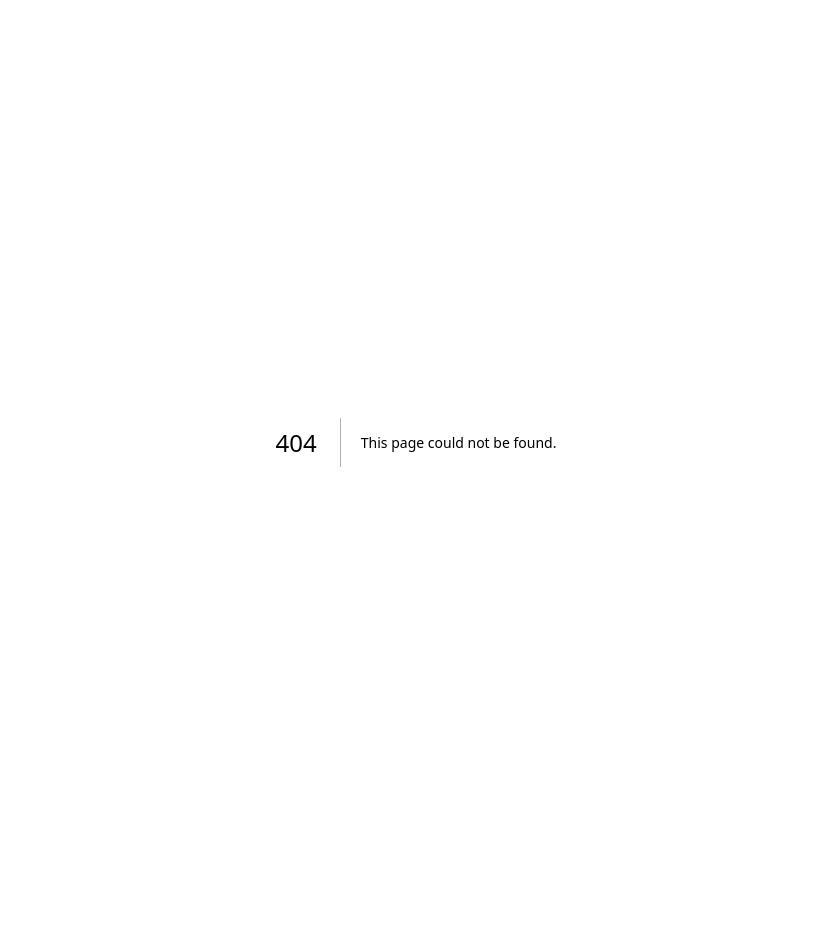
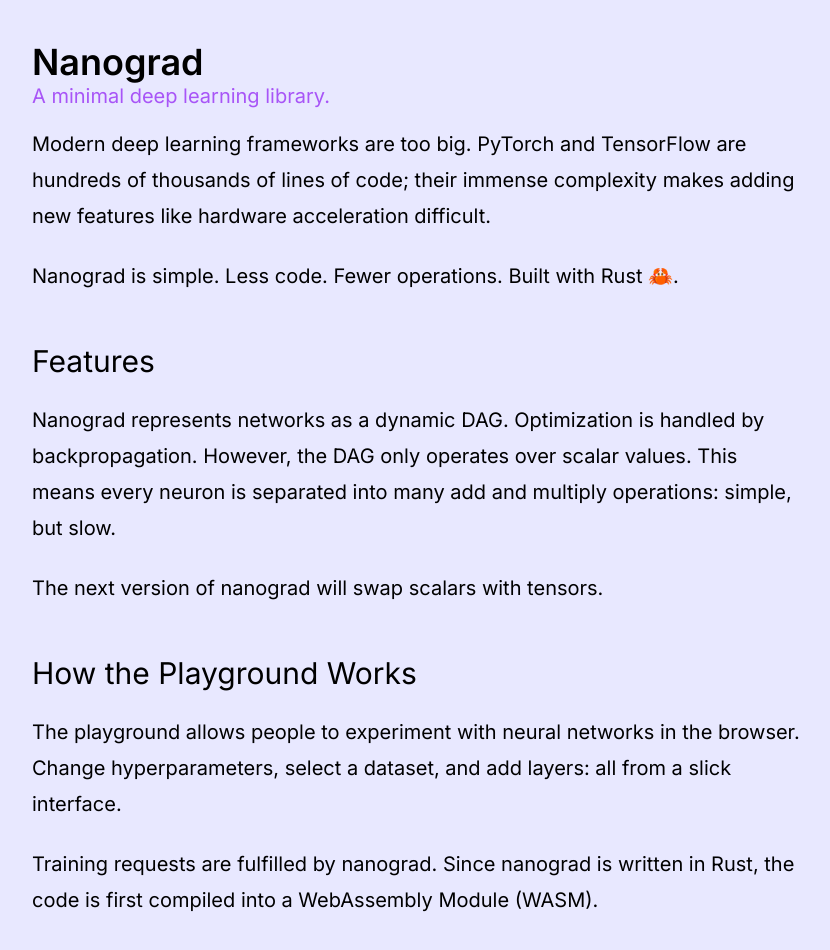
Before and after one commit to jettblu/nanograd_web, a Next.js app in the folder frontend/: page /about in a window 1280 px wide. Before the commit this address had no page. Shown: the part 100-1050 px from the top of the page, without its empty margins (224-1054 px from the left). Before the commit the page ends 974 px from the top, so only its background shows below. Built offline with nearby package versions, Linux system fonts and the light colour scheme.

Commit message:
Add about page

```diff
--- /dev/null
+++ b/frontend/app/about/page.tsx
@@ -0,0 +1,48 @@
+export default function About() {
+  return (
+    <div className="w-full mx-auto">
+      <div className="">
+        <div className="max-w-3xl mx-auto">
+          <h1 className="text-4xl font-semibold text-left">Nanograd</h1>
+          <p className="text-left text-purple-500 text-xl">
+            A minimal deep learning library.
+          </p>
+        </div>
+      </div>
+
+      <div className="mt-4 prose-xl dark:text-gray-300 max-w-3xl mx-auto">
+        <p>
+          Modern deep learning frameworks are too big. PyTorch and TensorFlow
+          are hundreds of thousands of lines of code; their immense complexity
+          makes adding new features like hardware acceleration difficult.
+        </p>
+        <p>
+          Nanograd is simple. Less code. Fewer operations. Built with Rust 🦀.
+        </p>
+        <h3>Features</h3>
+        <p>
+          Nanograd represents networks as a dynamic DAG. Optimization is handled
+          by backpropagation. However, the DAG only operates over scalar values.
+          This means every neuron is separated into many add and multiply
+          operations: simple, but slow.
+        </p>
+        <p>The next version of nanograd will swap scalars with tensors.</p>
+        <h3>How the Playground Works</h3>
+        <p>
+          The playground allows people to experiment with neural networks in the
+          browser. Change hyperparameters, select a dataset, and add layers: all
+          from a slick interface.
+        </p>
+        <p>
+          Training requests are fulfilled by nanograd. Since nanograd is written
+          in Rust, the code is first compiled into a WebAssembly Module (WASM).
+        </p>
+        <p>
+          Model preferences are shared with a web worker, and the nanograd WASM
+          executes on a separate thread. Results are sent back to the primary
+          thread and displayed.
+        </p>
+      </div>
+    </div>
+  );
+}
```
